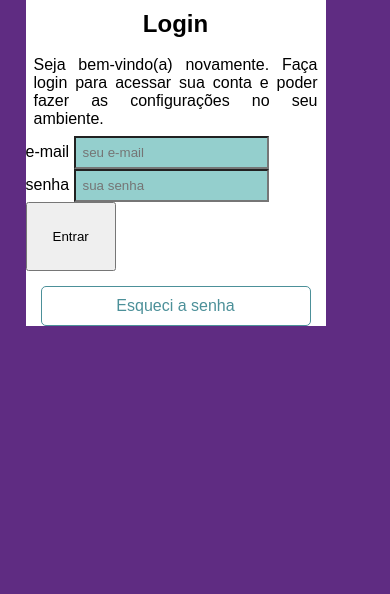
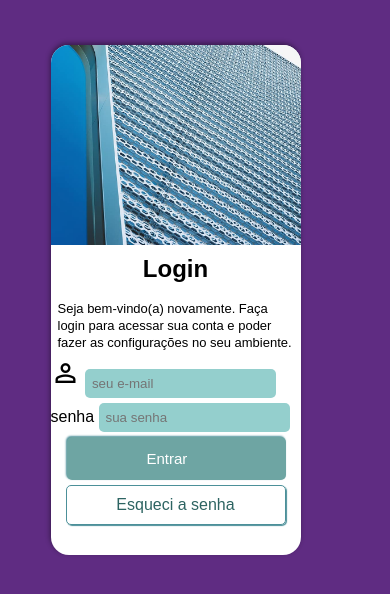
Before and after one commit to Laylateles/projeto-login, a plain HTML site: page index.html in a window 390 px wide. Drawn offline with nearby package versions, Linux system fonts and the light colour scheme.

Commit message:
finalizando mobile first

```diff
--- a/estilos/style.css
+++ b/estilos/style.css
@@ -28,7 +28,20 @@ main {
     background-color: white;
     margin: auto;
     display: block;
-    width: 300px;
+    width: 250px;
+    height: 510px;
+    margin-top: 45px;
+    border-radius: 18px;
+    box-shadow: -1px -2px 5px rgba(0, 0, 0, 0.411);
+}
+
+#imagem{
+   background-image: url('../imagens/metal.jpg');
+   background-size: cover;
+   background-position:left bottom;
+   border-radius: 18px 18px 0px 0px;
+   width: 250px;
+   height: 200px;
 }
 
 h1 {
@@ -37,37 +50,70 @@ h1 {
 }
 
 article p {
-    padding: 8px;
-    text-align: justify;
+    padding: 7px;
+    font-size: 13px;
+    font-weight: lighter;
+   line-height: 17px ;
+}
+
+span.material-symbols-outlined {
+    font-size: 30px;
+    height: 20px;
+    display: inline-block;
 }
 
 #iemail {
     padding: 7px;
     color: var(--cor0);
     background-color: var(--cor1);
+    border-radius: 5px;
+    border: none;
+    margin-bottom: 5px;
 }
 
 #isenha {
     padding: 7px;
     color: var(--cor0);
     background-color: var(--cor1);
+    margin-bottom: 5px;
+    border-radius: 5px;
+    border: none;
 }
 
 #entrar {
-    padding: 25px;
+    font-size: 15px;
+    padding-top: 13px;
+    padding-bottom: 13px;
+    padding-left: 80px;
+    padding-right: 99px;
+    margin-left: 16px;
+    color: white;
+    background-color: #6ea5a3;
+    border: none;
+    border-radius: 5px;
+    box-shadow: -1px -1px 2px var(--cor2);
+}
+
+#entrar:hover {
+    background-color: var(--corh);
 }
 
 a {
     display: block;
     text-decoration: none;
     text-align: center;
-    color:var(--cor2) ;
+    color:var(--corh) ;
     padding: 10px;
     border-radius: 5px;
     margin: 15px;
 }
 
 #esqueci {
+    margin-top: 5px;
     border: 1px solid var(--cor2);
+    box-shadow: 1px 1px 1px var(--cor2);
+}
 
+#esqueci:hover {
+   background-color: var(--cor1);
 }
--- a/index.html
+++ b/index.html
@@ -4,20 +4,27 @@
     <meta charset="UTF-8">
     <meta name="viewport" content="width=device-width, initial-scale=1.0">
     <title>Login</title>
+    <link href="https://fonts.googleapis.com/css2?family=Material+Symbols+Outlined" rel="stylesheet" />
     <link rel="stylesheet" href="estilos/style.css">
 </head>
 <body>
     <main>
         <article>
+            <div id="imagem">
+            </div>
             <h1>Login</h1>
             <p>Seja bem-vindo(a) novamente. Faça login para acessar sua conta e poder fazer as configurações no seu ambiente.</p>
         </article>
 
         <form action="login.php" method="post">
-            <p>
-                <label for="iemail">e-mail</label>
+
+            <div>
+                <span class="material-symbols-outlined">
+                    person
+                    </span>
                 <input type="email" name="email" id="iemail" required placeholder="seu e-mail" minlength="8" maxlength="25">
-            </p>
+                <label for="iemail"></label>
+            </div>
             <p>
                 <label for="isenha">senha</label>
                 <input type="password" name="senha" id="isenha" required placeholder="sua senha" min="8" max="20" >
```
